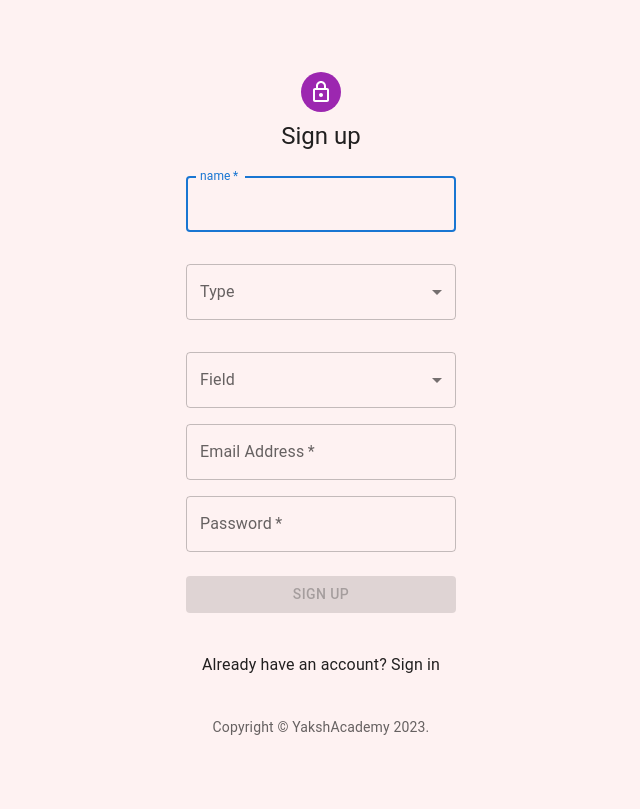
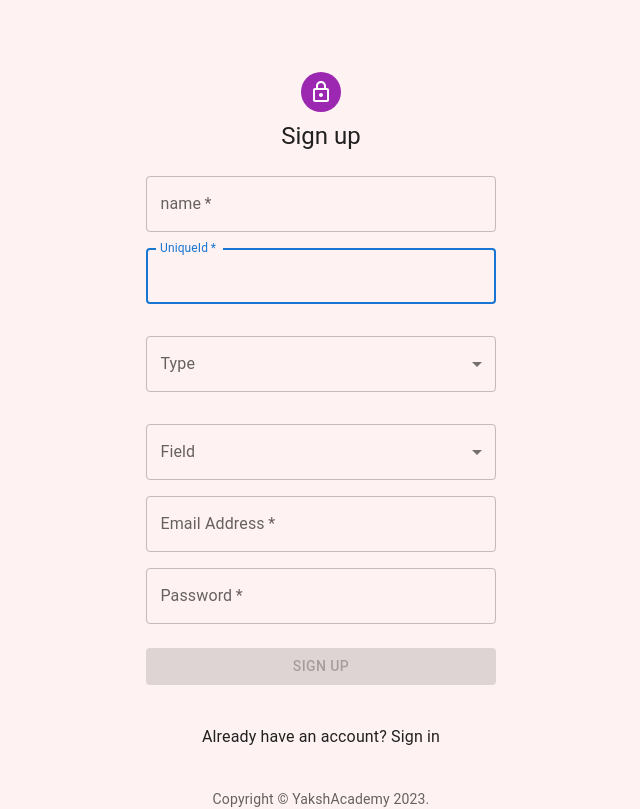
Before and after one commit to sonuparjapat/YakshAcademy, a React (Create React App) app in the folder yakshaccademy/: page /signup in a window 1280 px wide. Shown: the whole page, without its empty margins (319-959 px from the left). Built offline with nearby package versions, Linux system fonts and the light colour scheme.

Commit message:
added profile frontend

```diff
--- a/yakshaccademy/src/AllRoutes/AllRoutes.jsx
+++ b/yakshaccademy/src/AllRoutes/AllRoutes.jsx
@@ -10,6 +10,8 @@ import Assignments from '../pages/Student/Studentpages/Assignments'
 import { useSelector } from 'react-redux'
 
 import StudentNavbar from '../pages/Student/studentComponents/Navbar'
+
+import StudentProfile from '../pages/Student/Studentpages/StudentProfile'
 
 
 export default function AllRoutes() {
@@ -27,7 +29,8 @@ const location=useLocation()
 
 
    <Route path="/student" element={<StudentPrivateRoute><Student/></StudentPrivateRoute>}></Route>
-   <Route path="/student/assignments" element={<StudentPrivateRoute><Assignments/></StudentPrivateRoute>}></Route>
+   <Route path="/assignments" element={<StudentPrivateRoute><Assignments/></StudentPrivateRoute>}></Route>
+   <Route path="/profile" element={<StudentPrivateRoute><StudentProfile/></StudentPrivateRoute>}></Route>
 
 
 
--- a/yakshaccademy/src/Components/Login/Signup.jsx
+++ b/yakshaccademy/src/Components/Login/Signup.jsx
@@ -37,13 +37,14 @@ const initdata={
   "email":"",
   "password":"",
   "type":"",
-  "field":""
+  "field":"",
+  "unqId":""
 }
 const defaultTheme = createTheme();
 
 export default function SignUp() {
   const [regdata,setRegdata]=React.useState(initdata)
-  const {name,email,password,type,field}=regdata
+  const {name,email,password,type,field,unqId}=regdata
   const data=useSelector((state)=>state.registerreducer)
   const {isLoading}=data
   const dispatch=useDispatch()
@@ -98,6 +99,20 @@ setRegdata((pre)=>({...pre,[name]:value}))
             fullWidth
             id="firstName"
             label="name"
+            autoFocus
+            onChange={hanndlechange}
+            sx={{ width: '80%', '@media (min-width: 600px)': { width: '30%' } }}
+          />
+        </Grid>
+        <Grid item xs={12}>
+          <TextField
+            autoComplete="given-name"
+            name="unqId"
+            required
+            value={regdata.unqId}
+            fullWidth
+            id="UniqueId"
+            label="UniqueId"
             autoFocus
             onChange={hanndlechange}
             sx={{ width: '80%', '@media (min-width: 600px)': { width: '30%' } }}
@@ -193,7 +208,7 @@ setRegdata((pre)=>({...pre,[name]:value}))
 
 
     :<Button
-    disabled={name&&email&&type&&password&&field?false:true}
+    disabled={name&&email&&type&&password&&field&&unqId?false:true}
       type="submit"
       fullWidth
       variant="contained"
--- a/yakshaccademy/src/Redux/Authentication/Login/Reducer.js
+++ b/yakshaccademy/src/Redux/Authentication/Login/Reducer.js
@@ -7,20 +7,21 @@ const initialdata={
     token:"",
     username:"",
     useremail:"",
-    field:""
+    field:"",
+    unqId:""
 }
 
 export const reducer=(state=initialdata,action)=>{
     const {type,payload}=action
     switch (type){
         case logreq:{
-            return {...state,isLoading:true,isError:false,type:"",token:"",username:"",useremail:"",field:""}
+            return {...state,isLoading:true,isError:false,type:"",token:"",username:"",useremail:"",field:"",unqId:""}
         }
         case logsucc:{
-            return {...state,isLoading:false,isError:false,type:payload.type,token:payload.token,username:payload.username,useremail:payload.useremail,field:payload.field}
+            return {...state,isLoading:false,isError:false,type:payload.type,token:payload.token,username:payload.username,useremail:payload.useremail,field:payload.field,unqId:payload.unqId}
         }
         case logfail:{
-            return {...state,isLoading:false,isError:true,type:"",token:"",username:"",useremail:"",field:""}
+            return {...state,isLoading:false,isError:true,type:"",token:"",username:"",useremail:"",field:"",unqId:""}
         }
         default:{
             return state
--- /dev/null
+++ b/yakshaccademy/src/pages/Student/Studentpages/StudentProfile.jsx
@@ -0,0 +1,94 @@
+import { Box, Button, Input, Select, Text } from '@chakra-ui/react'
+import React, { useEffect, useState } from 'react'
+import { useSelector } from 'react-redux'
+
+const initialdata={
+  "name":"",
+  "type":"",
+  "field":"",
+  "unqId":"",
+  "dob":"",
+  "gender":"",
+  "mob":"",
+  "email":""
+
+
+}
+export default function StudentProfile() {
+const [profiledata,setProfiledata]=useState(initialdata)
+const {name,type,field,unqId,dob,gender,mob,email}=profiledata
+const data=useSelector((state)=>state.loginreducer)
+useEffect(()=>{
+  const {username,useremail,field,unqId,type}=data
+  setProfiledata((pre)=>({...pre,name:username,type:type,field:field,unqId:unqId,email:useremail}))
+},[])
+
+const handlechange=(e)=>{
+  const {name,value}=e.target
+  setProfiledata((pre)=>({...pre,[name]:value}))
+}
+const handlesubmit=(e)=>{
+  e.preventDefault()
+  console.log(profiledata)
+}
+  return (
+    <Box pb="40px" >
+      <Text marginTop={"15px"} fontSize={"20px"} textAlign={"center"} fontWeight={600}>User's Profile</Text>
+      <form onSubmit={handlesubmit}>
+      <Box w={"80%"} margin={"auto"}>
+        <Box display={"flex"} justifyContent={"space-around"}>
+<Box>  <Text marginTop={"15px"} fontSize={"20px"} textAlign={"center"} fontWeight={600}>User's Name :-</Text></Box>
+<Box w="80%" bg="white" boxShadow={"rgba(149, 157, 165, 0.2) 0px 8px 24px"}><Input onChange={handlechange} value={name} name="name" mt="10px" w="60%"  type="text" placeholder='Name'  /></Box>
+
+
+
+
+
+        </Box>
+          {/* email>>>>>>>>>>>>>>>>>>>>>>>>>>>> */}
+          <Box mt="30px" display={"flex"} justifyContent={"space-around"}>
+  <Box>  <Text marginTop={"15px"} fontSize={"20px"} textAlign={"center"} fontWeight={600}>Email Account :-</Text></Box>
+<Box  w="80%" bg="white" boxShadow={"rgba(149, 157, 165, 0.2) 0px 8px 24px"}><Input onChange={handlechange} disabled value={email} name="email" mt="10px" w="60%"  type="email" placeholder='Email'  /></Box>
+    </Box>
+
+{/* student id............................. */}
+<Box mt="30px" display={"flex"} justifyContent={"space-around"}>
+  <Box>  <Text marginTop={"15px"} fontSize={"20px"} textAlign={"center"} fontWeight={600}>Student Id :-</Text></Box>
+<Box w="80%" bg="white" boxShadow={"rgba(149, 157, 165, 0.2) 0px 8px 24px"}><Input onChange={handlechange} disabled value={unqId} name="unqId" mt="10px" w="60%"  type="text" placeholder='Student Id'  /></Box>
+    </Box>
+
+
+
+{/* type............................. */}
+<Box mt="30px" display={"flex"} justifyContent={"space-around"}>
+  <Box>  <Text marginTop={"15px"} fontSize={"20px"} textAlign={"center"} fontWeight={600}>Type :-</Text></Box>
+<Box w="80%" bg="white" boxShadow={"rgba(149, 157, 165, 0.2) 0px 8px 24px"}><Input onChange={handlechange} disabled  value={type} name="type" mt="10px" w="60%"  type="text" placeholder='Type'  /></Box>
+    </Box>
+
+{/* D.O.B............................. */}
+<Box mt="30px" display={"flex"} justifyContent={"space-around"}>
+  <Box>  <Text marginTop={"15px"} fontSize={"20px"} textAlign={"center"} fontWeight={600}>D.O.B :-</Text></Box>
+<Box w="80%" bg="white" boxShadow={"rgba(149, 157, 165, 0.2) 0px 8px 24px"}><Input onChange={handlechange}  value={dob} name="dob" mt="10px" w="60%"  type="date" placeholder='D.O.B'  /></Box>
+    </Box>
+
+{/* Gender............................. */}
+<Box mt="30px" display={"flex"} justifyContent={"space-around"}>
+  <Box>  <Text marginTop={"15px"} fontSize={"20px"} textAlign={"center"} fontWeight={600}>Gender :-</Text></Box>
+<Box w="80%" bg="white" boxShadow={"rgba(149, 157, 165, 0.2) 0px 8px 24px"}>
+  <Select onChange={handlechange}  value="gender" w="60%" name="gender" mt="10px"><option value="">Gender</option><option value="male">Male</option><option value="female">Female</option></Select>
+ </Box>
+    </Box>
+{/* Mob............................. */}
+<Box mt="30px" display={"flex"} justifyContent={"space-around"}>
+  <Box>  <Text marginTop={"15px"} fontSize={"20px"} textAlign={"center"} fontWeight={600}>MobileNumber :-</Text></Box>
+<Box w="80%" bg="white" boxShadow={"rgba(149, 157, 165, 0.2) 0px 8px 24px"}><Input  onChange={handlechange} value={mob} name="mob" mt="10px" w="60%"  type="number" placeholder='Mob'  /></Box>
+    </Box>
+    <Button bg={"blue.300"} w="40%" type="submit" margin={"auto"} mt="30px"  >SAVE()</Button>
+      </Box>
+
+
+
+      </form>
+    </Box>
+  )
+}
```
Also changed, not shown: yakshaccademy/src/pages/Student/Studentpages/Profile.jsx (deleted, +0 -7 lines).
